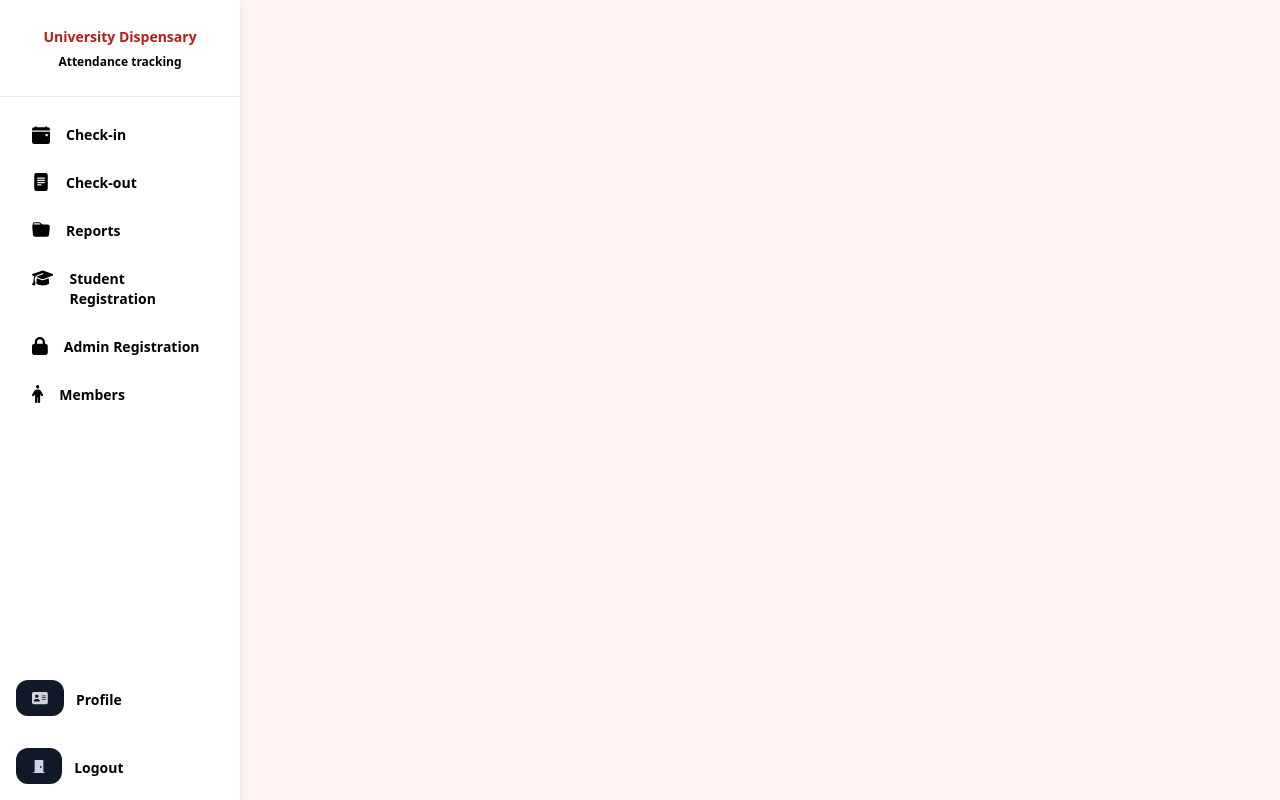
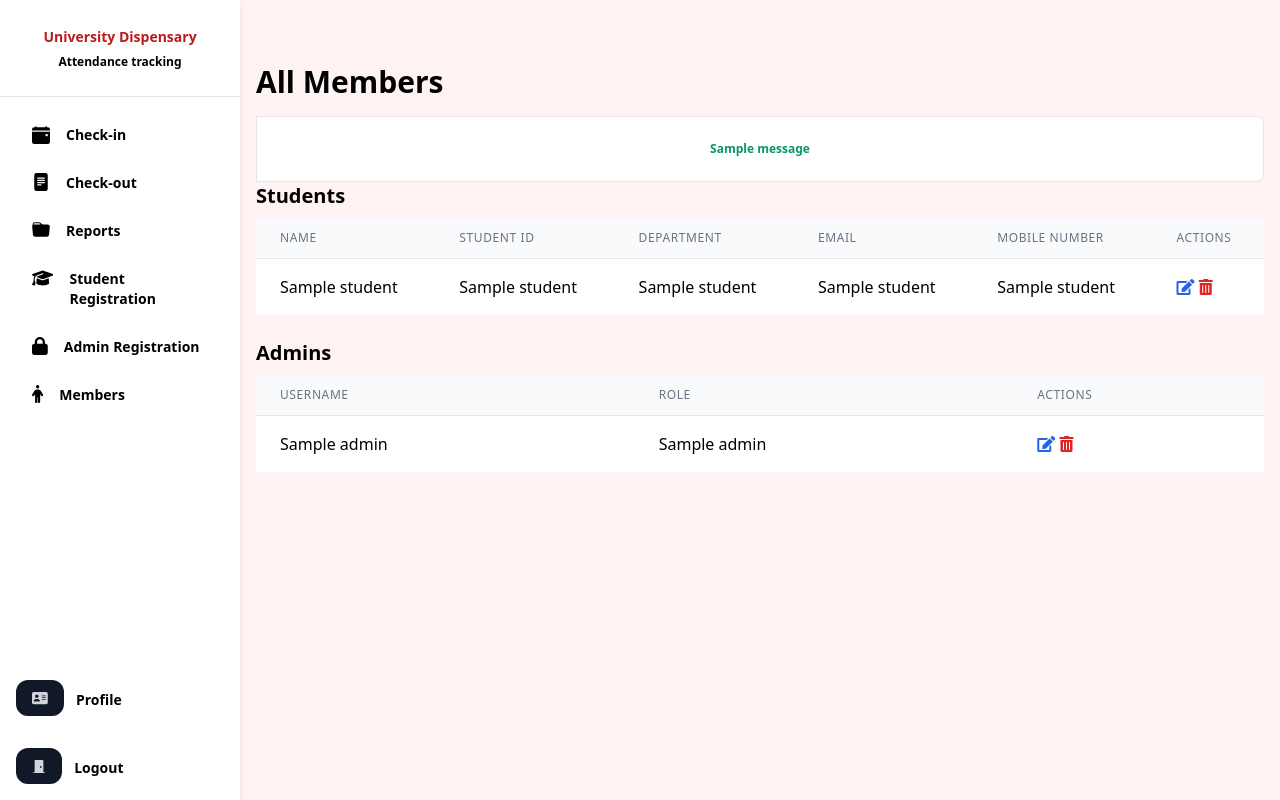
Before and after one commit to DavidLangat/University_Dispensary_Attendance_Tracking, a Flask app: template templates/view_members.html in a window 1280 px wide. Run offline with Flask 3, Linux system fonts and the light colour scheme; the template is opened without the code that fills it: most values are stand-ins (such as "Sample title", 1, 10 or a date in 2020); one stand-in notice (Sample message) is shown; some libraries are stand-ins or nearby versions.

Commit message:
Update view_members.html

```diff
--- a/templates/view_members.html
+++ b/templates/view_members.html
@@ -1,5 +1,93 @@
 {% extends 'base.html' %}
 
 {% block content %}
-
+<h2 class="text-3xl font-bold mb-4">All Members</h2>
+{% for message in get_flashed_messages(with_categories=True) %}
+  <div class=" px-4 py-6 bg-white rounded-r-lg flex justify-between items-center w-full border
+  border-l-transparent border-gray-200">
+  <p class=" font-black text-xs text-center w-full
+  {% if message[0] == 'success' %}
+  text-green-600
+  {% else %}
+  text-red-600
+  {% endif %}
+  "> {{ message[1] }}</p>
+  </div>
+{% endfor %}
+<h3 class="text-xl font-bold mb-2">Students</h3>
+    <table class="min-w-full divide-y divide-gray-200">
+    <thead class="bg-gray-50">
+    <tr>
+    <th scope="col" class="px-6 py-3 text-left text-xs font-medium text-gray-500 uppercase
+    tracking-wider">Name</th>
+    <th scope="col" class="px-6 py-3 text-left text-xs font-medium text-gray-500 uppercase
+    tracking-wider">Student ID</th>
+    <th scope="col" class="px-6 py-3 text-left text-xs font-medium text-gray-500 uppercase
+    tracking-wider">Department</th>
+    <th scope="col" class="px-6 py-3 text-left text-xs font-medium text-gray-500 uppercase
+    tracking-wider">Email</th>
+    <th scope="col" class="px-6 py-3 text-left text-xs font-medium text-gray-500 uppercase
+    tracking-wider">Mobile Number</th><th scope="col" class="px-6 py-3 text-left text-xs font-medium text-gray-500 uppercase
+    tracking-wider">Actions</th>
+    </tr>
+    </thead>
+    <!-- [(1, 'Dave', '1234', 'BSC', '123@gmail.com', '123456789')] -->
+    <tbody class="bg-white divide-y divide-gray-200">
+    {% for student in students %}
+      <tr>
+      <td class="px-6 py-4 whitespace-nowrap">{{ student[1] }}</td>
+      <td class="px-6 py-4 whitespace-nowrap">{{ student[2]}}</td>
+      <td class="px-6 py-4 whitespace-nowrap">{{ student[3]}}</td>
+      <td class="px-6 py-4 whitespace-nowrap">{{ student[4]}}</td>
+      <td class="px-6 py-4 whitespace-nowrap">{{ student[5]}}</td>
+      <td class="px-6 py-4 whitespace-nowrap">
+      <a href="/edit-student/{{ student[0] }}" class="text-blue-600">
+      <i class="fas fa-edit"></i>
+      </a>
+      <form action="/delete-student/{{ student[0] }}" method="post" style="display: inline;">
+      <button type="submit" class="text-red-600" onclick="return confirmDelete();">
+      <i class="fas fa-trash-alt"></i>
+      </button>
+      </form>
+      </td>
+      </tr>
+    {% endfor %}
+    </tbody>
+    </table>
+<h3 class="text-xl font-bold mb-2 mt-6">Admins</h3>
+  <table class="min-w-full divide-y divide-gray-200">
+  <!--`username`, `password`, `role` -->
+  <thead class="bg-gray-50">
+  <tr>
+  <th scope="col" class="px-6 py-3 text-left text-xs font-medium text-gray-500 uppercase
+  tracking-wider">Username</th>
+  <th scope="col" class="px-6 py-3 text-left text-xs font-medium text-gray-500 uppercase
+  tracking-wider">Role</th>
+  <th scope="col" class="px-6 py-3 text-left text-xs font-medium text-gray-500 uppercase
+  tracking-wider">Actions</th>
+  </tr>
+  </thead>
+  <tbody class="bg-white divide-y divide-gray-200">
+  {% for admin in admins %}<tr>
+  <td class="px-6 py-4 whitespace-nowrap">{{ admin[1] }}</td>
+  <td class="px-6 py-4 whitespace-nowrap">{{ admin[3] }}</td>
+  <td class="px-6 py-4 whitespace-nowrap">
+  <a href="/edit-admin/{{ admin[0] }}" class="text-blue-600">
+  <i class="fas fa-edit"></i>
+  </a>
+  <form action="/delete-admin/{{ admin[0] }}" method="post" style="display: inline;">
+  <button type="submit" class="text-red-600" onclick="return confirmDelete();">
+  <i class="fas fa-trash-alt"></i>
+  </button>
+  </form>
+  </td>
+  </tr>
+  {% endfor %}
+  </tbody>
+  </table>
+<script>
+function confirmDelete() {
+return confirm('Are you sure you want to delete this member?');
+}
+</script>
 {% endblock %}
```
